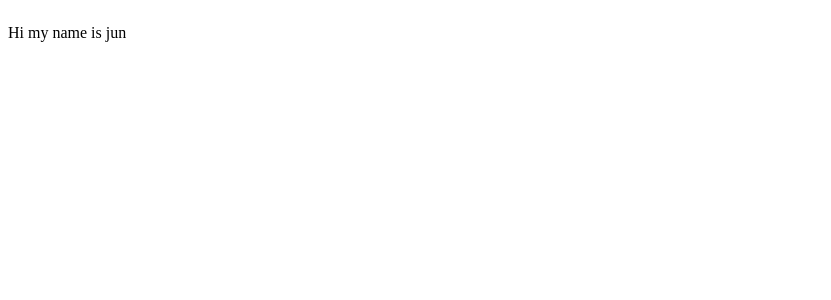
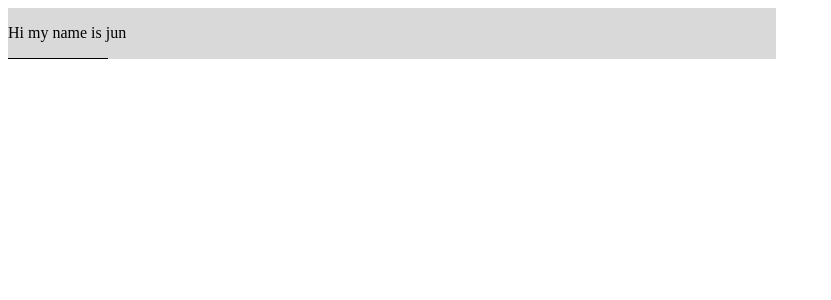
Before and after one commit to LikeLion-pop-con/pop-con_fe, a React (Create React App) app: page / in a window 1280 px wide. Shown: the top 300 px of the page, without its empty margins (0-831 px from the left). Built offline with nearby package versions, Linux system fonts and the light colour scheme.

Commit message:
feat: Horizon create

```diff
--- a/package.json
+++ b/package.json
@@ -6,10 +6,6 @@
     "@testing-library/jest-dom": "^5.17.0",
     "@testing-library/react": "^13.4.0",
     "@testing-library/user-event": "^13.5.0",
-<<<<<<< HEAD
-=======
-    "all": "^0.0.0",
->>>>>>> d931d1c1066e5a6fb9ee7cdd94b103ba18d0c660
     "framer-motion": "^10.13.0",
     "react": "^18.2.0",
     "react-dom": "^18.2.0",
@@ -17,6 +13,7 @@
     "react-scripts": "5.0.1",
     "recoil": "^0.7.7",
     "styled-components": "^6.0.4",
+    "styled-reset": "^4.5.1",
     "web-vitals": "^2.1.4"
   },
   "scripts": {
--- a/src/Components/Horizon/Horizon.jsx
+++ b/src/Components/Horizon/Horizon.jsx
@@ -0,0 +1,17 @@
+import { styled } from 'styled-components';
+
+const HorizonEach = styled.div`
+  width: ${props => props.width};
+  height: 1px;
+  background-color: ${props => props.color || 'gray'};
+`;
+
+const Horizon = (props) => {
+  return (
+    <>
+    <HorizonEach width={props.width} color={props.color} />
+    </>
+  );
+};
+
+export default Horizon;
--- a/src/Components/Layout/Layout.jsx
+++ b/src/Components/Layout/Layout.jsx
@@ -3,7 +3,7 @@ import { Outlet } from "react-router-dom";
 
 const Background = styled.div`
   width: 768px;
-  background-color: white;
+  background-color: #d9d9d9;
   display: flex;
   justify-content: center;
   align-items: center;
--- a/src/pages/MainPage/Main.jsx
+++ b/src/pages/MainPage/Main.jsx
@@ -4,6 +4,7 @@ import { useNavigate } from 'react-router-dom';
 
 import PopupButton from "../../Components/PopupButton/PopupButton";
 import Header from "../../Components/Header/Header";
+import Horizon from "../../Components/Horizon/Horizon";
 
 const Wrapper = styled.div`
   width: 100%;
@@ -12,10 +13,12 @@ const Wrapper = styled.div`
 const Main = () => {
   const navigate = useNavigate();
   return (
+    <>
     <Wrapper>
       <p>Hi my name is jun</p>
-
+      <Horizon width = '100px' color = 'black'/>
     </Wrapper>
+    </>
   );
 };
 
```
Also changed, not shown: 1 other file (tests, documents, lock files or other folders).
